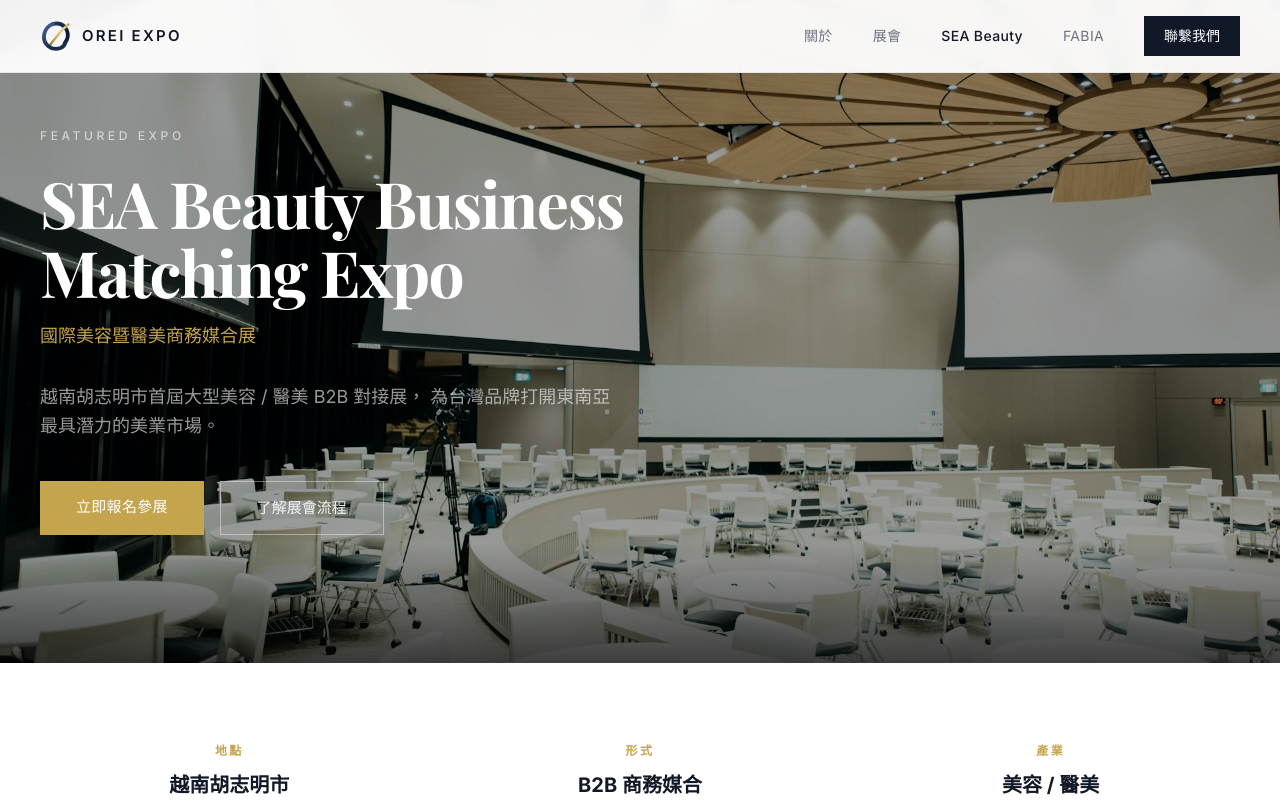
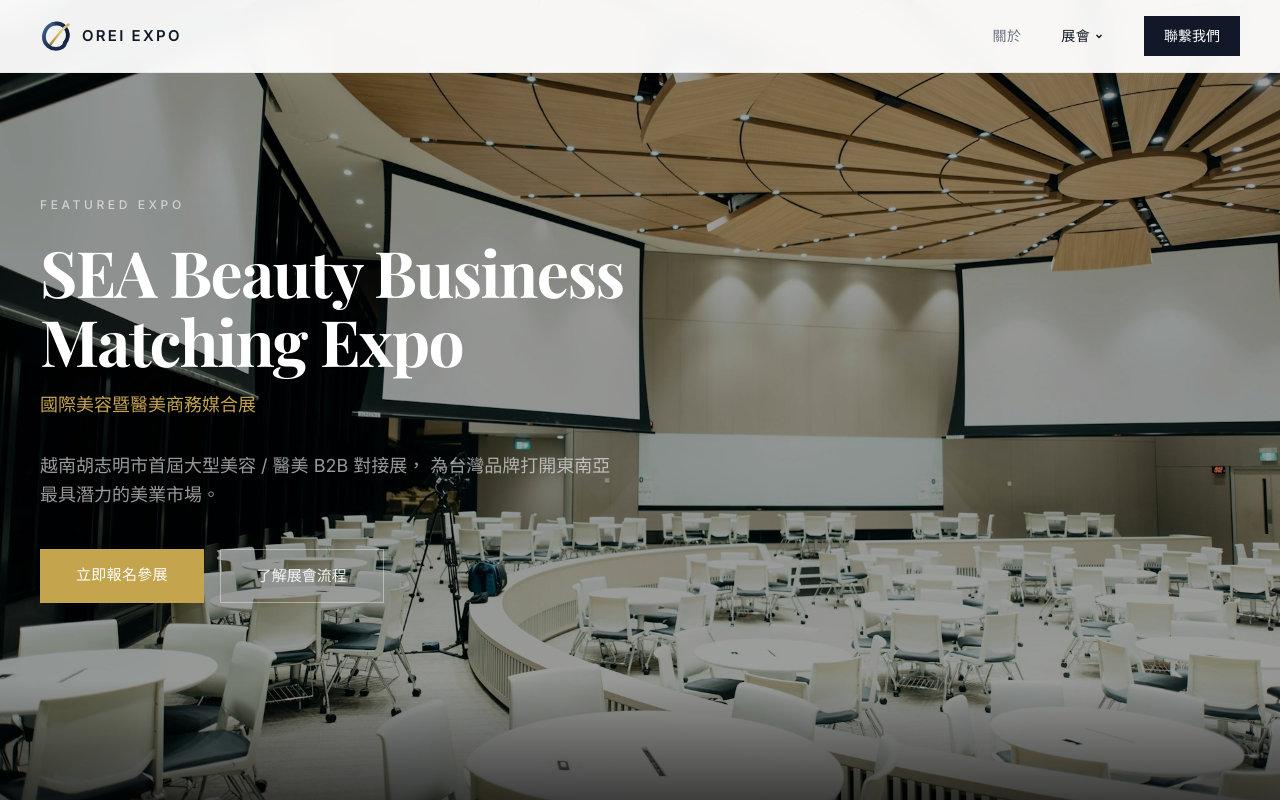
Before and after one commit to Aaronyu1229/shirley-orei-expo, a Next.js app: page /sea-beauty in a window 1280 px wide. Shown: the top 802 px of the page. Built offline with nearby package versions, Linux system fonts and the light colour scheme.

Commit message:
feat: full-screen hero for SEA Beauty/FABIA, navbar dropdown for expos
- SEA Beauty and FABIA hero sections now use 100vh (matching homepage)
- "展會" nav link replaced with hover dropdown containing SEA Beauty and FABIA
- Mobile menu shows sub-items under "展會" section header

```diff
--- a/src/app/fabia/page.tsx
+++ b/src/app/fabia/page.tsx
@@ -102,7 +102,7 @@
       <Navbar />
 
       {/* ═══════ Hero ═══════ */}
-      <section className="relative min-h-[60vh] sm:min-h-[70vh] flex items-center">
+      <section className="relative min-h-[var(--vh-fallback,100vh)] flex items-center">
         <Image
           src="/images/hero-fabia-gala.jpg"
           alt="FABIA VIP 頂級晚宴會場"
--- a/src/app/sea-beauty/page.tsx
+++ b/src/app/sea-beauty/page.tsx
@@ -117,7 +117,7 @@
       <Navbar />
 
       {/* ═══════ Hero ═══════ */}
-      <section className="relative min-h-[60vh] sm:min-h-[70vh] flex items-center">
+      <section className="relative min-h-[var(--vh-fallback,100vh)] flex items-center">
         <Image
           src="/images/hero-sea-beauty.jpg"
           alt="SEA Beauty 國際美容商務媒合展會場"
--- a/src/components/Navbar.tsx
+++ b/src/components/Navbar.tsx
@@ -1,21 +1,29 @@
 "use client";
 
-import { useState, useEffect } from "react";
+import { useState, useEffect, useRef } from "react";
 import Link from "next/link";
 import Image from "next/image";
 import { usePathname } from "next/navigation";
 
 const navLinks = [
   { label: "關於", href: "/#about" },
-  { label: "展會", href: "/#expos" },
+  {
+    label: "展會",
+    href: "/#expos",
+    children: [
       { label: "SEA Beauty", href: "/sea-beauty" },
       { label: "FABIA", href: "/fabia" },
+    ],
+  },
 ];
 
 export default function Navbar() {
   const pathname = usePathname();
   const [open, setOpen] = useState(false);
   const [scrolled, setScrolled] = useState(false);
+  const [dropdownOpen, setDropdownOpen] = useState(false);
+  const dropdownRef = useRef<HTMLDivElement>(null);
+  const dropdownTimeout = useRef<ReturnType<typeof setTimeout>>(null);
 
   useEffect(() => {
     const handleScroll = () => setScrolled(window.scrollY > 20);
@@ -25,6 +33,15 @@
 
   const isHome = pathname === "/";
   const isTransparent = !scrolled && isHome;
+
+  const handleDropdownEnter = () => {
+    if (dropdownTimeout.current) clearTimeout(dropdownTimeout.current);
+    setDropdownOpen(true);
+  };
+
+  const handleDropdownLeave = () => {
+    dropdownTimeout.current = setTimeout(() => setDropdownOpen(false), 150);
+  };
 
   return (
     <header
@@ -56,6 +73,58 @@
         {/* Desktop nav */}
         <nav className="hidden md:flex items-center gap-10">
           {navLinks.map((link) => {
+            if (link.children) {
+              const isChildActive = link.children.some((c) => pathname === c.href);
+              return (
+                <div
+                  key={link.label}
+                  ref={dropdownRef}
+                  className="relative"
+                  onMouseEnter={handleDropdownEnter}
+                  onMouseLeave={handleDropdownLeave}
+                >
+                  <button
+                    className={`text-sm tracking-wide transition-colors duration-200 flex items-center gap-1 ${
+                      isChildActive
+                        ? isTransparent
+                          ? "text-white font-medium"
+                          : "text-dark font-medium"
+                        : isTransparent
+                          ? "text-white/70 hover:text-white"
+                          : "text-muted hover:text-dark"
+                    }`}
+                    aria-expanded={dropdownOpen}
+                    aria-haspopup="true"
+                  >
+                    {link.label}
+                    <svg width="10" height="10" viewBox="0 0 10 10" fill="none" stroke="currentColor" strokeWidth="1.5" className={`transition-transform duration-200 ${dropdownOpen ? "rotate-180" : ""}`} aria-hidden="true">
+                      <path d="M2.5 4l2.5 2.5L7.5 4" />
+                    </svg>
+                  </button>
+
+                  {dropdownOpen && (
+                    <div className="absolute top-full left-1/2 -translate-x-1/2 pt-2">
+                      <div className="bg-white border border-border shadow-lg min-w-[180px] py-2">
+                        {link.children.map((child) => (
+                          <Link
+                            key={child.href}
+                            href={child.href}
+                            className={`block px-5 py-2.5 text-sm transition-colors duration-200 ${
+                              pathname === child.href
+                                ? "text-dark font-medium bg-surface"
+                                : "text-muted hover:text-dark hover:bg-surface"
+                            }`}
+                          >
+                            {child.label}
+                          </Link>
+                        ))}
+                      </div>
+                    </div>
+                  )}
+                </div>
+              );
+            }
+
             const isActive =
               pathname === link.href ||
               (link.href.startsWith("/") &&
@@ -122,7 +191,29 @@
       {/* Mobile menu */}
       {open && (
         <nav className="md:hidden bg-white border-t border-border px-6 py-6 space-y-1">
-          {navLinks.map((link) => (
+          {navLinks.map((link) => {
+            if (link.children) {
+              return (
+                <div key={link.label}>
+                  <span className="block text-[15px] text-muted py-3 border-b border-border/50 text-xs tracking-[0.15em] uppercase font-medium">
+                    {link.label}
+                  </span>
+                  {link.children.map((child) => (
+                    <Link
+                      key={child.href}
+                      href={child.href}
+                      onClick={() => setOpen(false)}
+                      className={`block text-[15px] py-3 pl-4 hover:text-accent transition-colors border-b border-border/50 ${
+                        pathname === child.href ? "text-dark font-medium" : "text-dark"
+                      }`}
+                    >
+                      {child.label}
+                    </Link>
+                  ))}
+                </div>
+              );
+            }
+            return (
               <Link
                 key={link.href}
                 href={link.href}
@@ -131,7 +222,8 @@
               >
                 {link.label}
               </Link>
-          ))}
+            );
+          })}
           <Link
             href="/contact"
             onClick={() => setOpen(false)}
```
Lines whose indentation alone changed are shown as unchanged.
